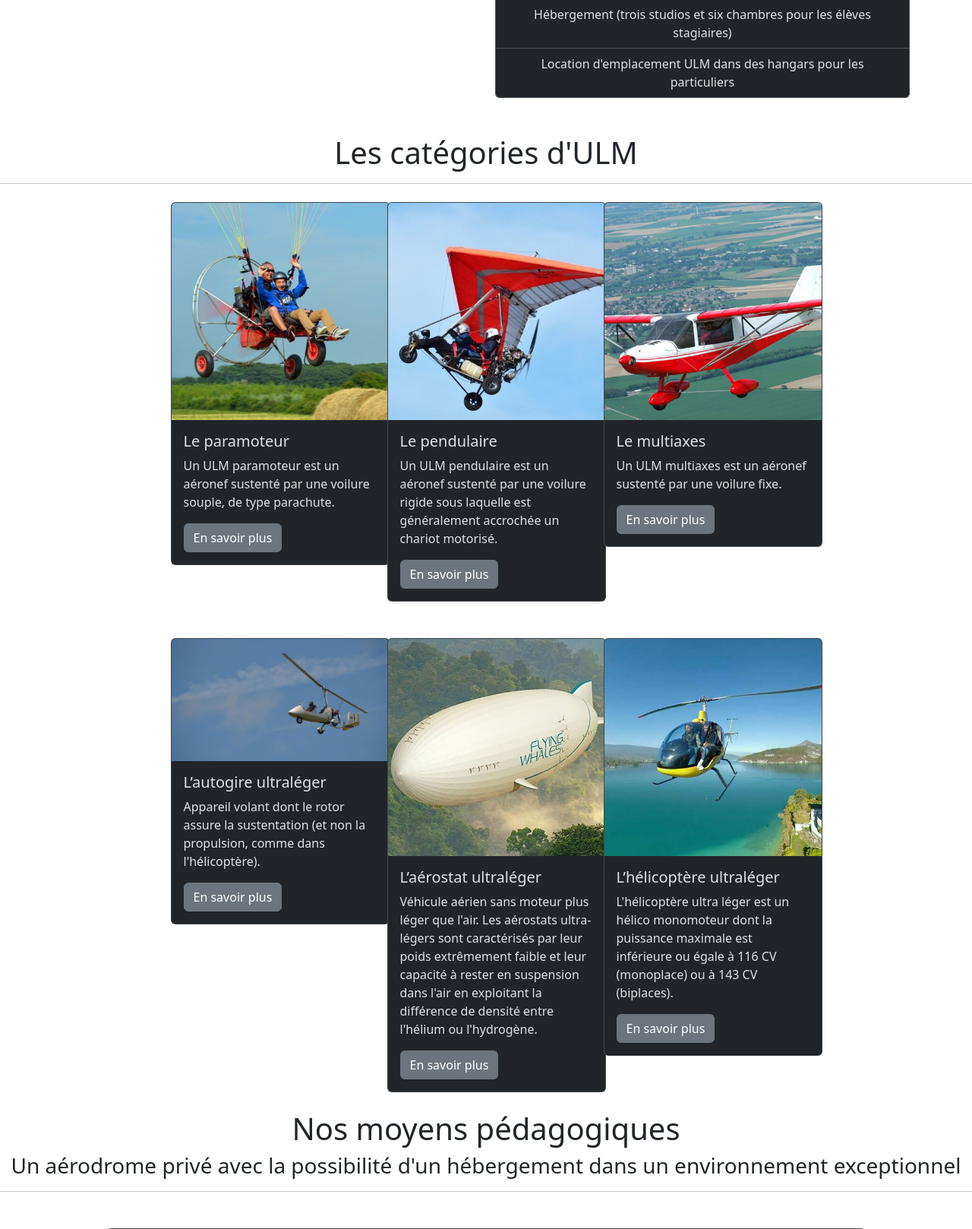
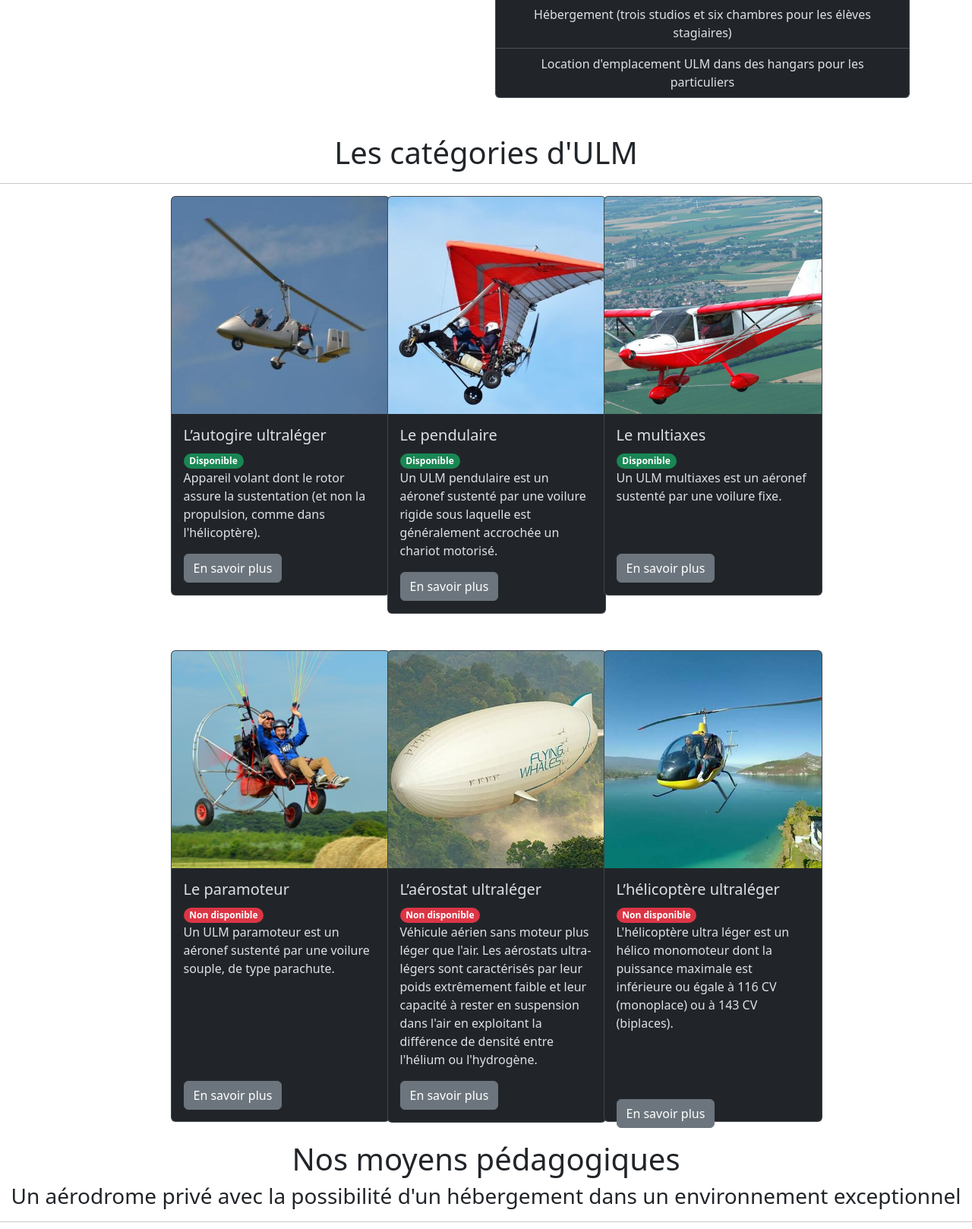
Before and after one commit to Ales230/SAE303, a PHP site: page / in a window 1280 px wide. Shown: the part 795-2413 px from the top of the page at 76% size. Run offline with PHP 8.4, Linux system fonts and the light colour scheme; some libraries are stand-ins or nearby versions.

Commit message:
ajustement taille cartes ulm + ajout badge diponible/non dispo

```diff
--- a/Styles/style.css
+++ b/Styles/style.css
@@ -70,6 +70,7 @@ hr {
 	text-align: center;
 }
 
+
 .footer-bs {
     background-color: #3c3d41;
 	padding: 60px 40px;
--- a/index.php
+++ b/index.php
@@ -140,38 +140,42 @@
       <hr>
 
       <div  class="container" data-bs-theme="dark" >
-        <div class="row justify-content-center mt-4">
+      <div class="row justify-content-center mt-6">
             <!-- First Card -->
-            <div class="col-md-3 mb-4">
-                <div class="card" style="width: 18rem;">
-                    <img src="Ressources/paramoteur.jpg" class="card-img-top" alt="image paramoteur">
+            <div class="col-md-3 mb-6">
+                <div class="card" style="width: 18rem; height: 32.9rem;">
+                    <img src="Ressources/autogire.jpg" class="card-img-top" alt="image autogire">
                     <div class="card-body">
-                        <h5 class="card-title">Le paramoteur</h5>
-                        <p class="card-text">Un ULM paramoteur est un aéronef sustenté par une voilure souple, de type parachute.</p>
-                        <button class="btn btn-secondary" type="button" data-bs-toggle="offcanvas" data-bs-target="#offcanvasRight1" aria-controls="offcanvasRight1">En savoir plus</button>
+                        <h5 class="card-title">L’autogire ultraléger</h5>
+                        <span class="badge rounded-pill text-bg-success">Disponible</span> <br>
 
-                        <div class="offcanvas offcanvas-end" tabindex="-1" id="offcanvasRight1" aria-labelledby="offcanvasRightLabel1">
+                        <p class="card-text">Appareil volant dont le rotor assure la sustentation (et non la propulsion, comme dans l'hélicoptère).</p>
+                        <button class="btn btn-secondary" type="button" data-bs-toggle="offcanvas" data-bs-target="#offcanvasRight4" aria-controls="offcanvasRight4">En savoir plus</button>
+
+                        <div class="offcanvas offcanvas-end" tabindex="-1" id="offcanvasRight4" aria-labelledby="offcanvasRightLabel4">
                             <div class="offcanvas-header">
-                                <h5 class="offcanvas-title" id="offcanvasRightLabel1">Le paramoteur</h5>
+                                <h5 class="offcanvas-title" id="offcanvasRightLabel4">L’autogire ultraléger</h5>
                                 <button type="button" class="btn-close text-reset" data-bs-dismiss="offcanvas" aria-label="Close"></button>
                             </div>
                             <div class="offcanvas-body small">
-                                Un ULM paramoteur est un aéronef sus-
-                                tenté par une voilure souple, de type
-                                parachute. Il répond aux conditions techniques suivantes :
-                                La puissance maximale continue est
-                                inférieure ou égale à 81 cv. pour les
-                                monoplaces et 102 cv. pour les
-                                biplaces. La vitesse minimum de vol
-                                est inférieure ou égale à 65 km/h.
-                                La masse maximale est inférieure ou
-                                égale à 300 kg pour les monoplaces et
-                                à 450 kg pour les biplaces.
+                                Un autogire ultra-léger répond aux
+                                conditions techniques suivantes :
+                                k La puissance maximale continue est inférieure ou
+                                égale à 102 cv. pour les monoplaces et 122 cv. pour
+                                les biplaces. La vitesse minimum de vol est inférieure
+                                ou égale à 65 km/h.
+                                k La masse maximale est inférieure ou égale à 300 kg
+                                pour les monoplaces et à 450 kg pour les biplaces.
+                                k La charge rotorique à la masse
+                                maximale est comprise entre
+                                4,5 et 12kg/m2
+                                .
                             </div>
                         </div>
                     </div>
                 </div>
             </div>
+
 
             <!-- Second Card -->
             <div class="col-md-3 mb-4">
@@ -179,6 +183,8 @@
                     <img src="Ressources/pendulaire.jpg" class="card-img-top" alt="image pendulaire">
                     <div class="card-body">
                         <h5 class="card-title">Le pendulaire</h5>
+                        <span class="badge rounded-pill text-bg-success">Disponible</span> <br>
+
                         <p class="card-text">Un ULM pendulaire est un aéronef sustenté par une voilure rigide sous laquelle est généralement accrochée un chariot motorisé.</p>
                         <button class="btn btn-secondary" type="button" data-bs-toggle="offcanvas" data-bs-target="#offcanvasRight2" aria-controls="offcanvasRight2">En savoir plus</button>
 
@@ -213,12 +219,14 @@
 
             <!-- Third Card -->
             <div class="col-md-3 mb-4">
-                <div class="card" style="width: 18rem;">
+                <div class="card" style="width: 18rem; height: 32.9rem;">
                     <img src="Ressources/multiaxes.jpg" class="card-img-top" alt="image multiaxes">
                     <div class="card-body">
                         <h5 class="card-title">Le multiaxes</h5>
+                        <span class="badge rounded-pill text-bg-success">Disponible</span> <br>
+
                         <p class="card-text">Un ULM multiaxes est un aéronef sustenté par
-                            une voilure fixe.</p>
+                            une voilure fixe.</p><br><br>
                         <button class="btn btn-secondary" type="button" data-bs-toggle="offcanvas" data-bs-target="#offcanvasRight3" aria-controls="offcanvasRight3">En savoir plus</button>
 
                         <div class="offcanvas offcanvas-end" tabindex="-1" id="offcanvasRight3" aria-labelledby="offcanvasRightLabel3">
@@ -253,31 +261,33 @@
         <div class="row justify-content-center mt-4">
             <!-- Fourth Card -->
             <div class="col-md-3 mb-4">
-                <div class="card" style="width: 18rem;">
-                    <img src="Ressources/autogire.jpg" class="card-img-top" alt="image autogire">
+                <div class="card" style="width: 18rem;  height: 38.8rem;">
+                    <img src="Ressources/paramoteur.jpg" class="card-img-top" alt="image paramoteur">
                     <div class="card-body">
-                        <h5 class="card-title">L’autogire ultraléger</h5>
-                        <p class="card-text">Appareil volant dont le rotor assure la sustentation (et non la propulsion, comme dans l'hélicoptère).</p>
-                        <button class="btn btn-secondary" type="button" data-bs-toggle="offcanvas" data-bs-target="#offcanvasRight4" aria-controls="offcanvasRight4">En savoir plus</button>
+                        <h5 class="card-title">Le paramoteur</h5>
+                        <span class="badge rounded-pill text-bg-danger">Non disponible</span>
 
-                        <div class="offcanvas offcanvas-end" tabindex="-1" id="offcanvasRight4" aria-labelledby="offcanvasRightLabel4">
+
+                        <p class="card-text">Un ULM paramoteur est un aéronef sustenté par une voilure souple, de type parachute.</p><br><br><br><br><br>
+                        <button class="btn btn-secondary" type="button" data-bs-toggle="offcanvas" data-bs-target="#offcanvasRight1" aria-controls="offcanvasRight1">En savoir plus</button>
+
+                        <div class="offcanvas offcanvas-end" tabindex="-1" id="offcanvasRight1" aria-labelledby="offcanvasRightLabel1">
                             <div class="offcanvas-header">
-                                <h5 class="offcanvas-title" id="offcanvasRightLabel4">L’autogire ultraléger</h5>
+                                <h5 class="offcanvas-title" id="offcanvasRightLabel1">Le paramoteur</h5>
                                 <button type="button" class="btn-close text-reset" data-bs-dismiss="offcanvas" aria-label="Close"></button>
                             </div>
                             <div class="offcanvas-body small">
-                                Un autogire ultra-léger répond aux
-                                conditions techniques suivantes :
-                                k La puissance maximale continue est inférieure ou
-                                égale à 102 cv. pour les monoplaces et 122 cv. pour
-                                les biplaces. La vitesse minimum de vol est inférieure
-                                ou égale à 65 km/h.
-                                k La masse maximale est inférieure ou égale à 300 kg
-                                pour les monoplaces et à 450 kg pour les biplaces.
-                                k La charge rotorique à la masse
-                                maximale est comprise entre
-                                4,5 et 12kg/m2
-                                .
+                                Un ULM paramoteur est un aéronef sus-
+                                tenté par une voilure souple, de type
+                                parachute. Il répond aux conditions techniques suivantes :
+                                La puissance maximale continue est
+                                inférieure ou égale à 81 cv. pour les
+                                monoplaces et 102 cv. pour les
+                                biplaces. La vitesse minimum de vol
+                                est inférieure ou égale à 65 km/h.
+                                La masse maximale est inférieure ou
+                                égale à 300 kg pour les monoplaces et
+                                à 450 kg pour les biplaces.
                             </div>
                         </div>
                     </div>
@@ -290,6 +300,7 @@
                     <img src="Ressources/aerostat.jpg" class="card-img-top" alt="image aérostat">
                     <div class="card-body">
                         <h5 class="card-title">L’aérostat ultraléger</h5>
+                        <span class="badge rounded-pill text-bg-danger">Non disponible</span>
                         <p class="card-text">Véhicule aérien sans moteur plus léger que l'air. Les aérostats ultra-légers sont caractérisés par leur poids extrêmement faible et leur capacité à rester en suspension dans l'air en exploitant la différence de densité entre l'hélium ou l'hydrogène.</p>
                         <button class="btn btn-secondary" type="button" data-bs-toggle="offcanvas" data-bs-target="#offcanvasRight5" aria-controls="offcanvasRight5">En savoir plus</button>
 
@@ -315,11 +326,12 @@
 
             <!-- Sixth Card -->
             <div class="col-md-3 mb-4">
-                <div class="card" style="width: 18rem;">
+                <div class="card" style="width: 18rem; height: 38.8rem;">
                     <img src="Ressources/helico.jpg" class="card-img-top" alt="image hélico ultraléger">
                     <div class="card-body">
                         <h5 class="card-title">L’hélicoptère ultraléger</h5>
-                        <p class="card-text">L'hélicoptère ultra léger est un hélico monomoteur dont la puissance maximale est inférieure ou égale à 116 CV (monoplace) ou à 143 CV (biplaces).</p>
+                        <span class="badge rounded-pill text-bg-danger">Non disponible</span>
+                        <p class="card-text">L'hélicoptère ultra léger est un hélico monomoteur dont la puissance maximale est inférieure ou égale à 116 CV (monoplace) ou à 143 CV (biplaces).</p><br><br><br>
                         <button class="btn btn-secondary" type="button" data-bs-toggle="offcanvas" data-bs-target="#offcanvasRight6" aria-controls="offcanvasRight6">En savoir plus</button>
 
                         <div class="offcanvas offcanvas-end" tabindex="-1" id="offcanvasRight6" aria-labelledby="offcanvasRightLabel6">
```
Also changed, not shown: Ressources/autogire.jpg.
